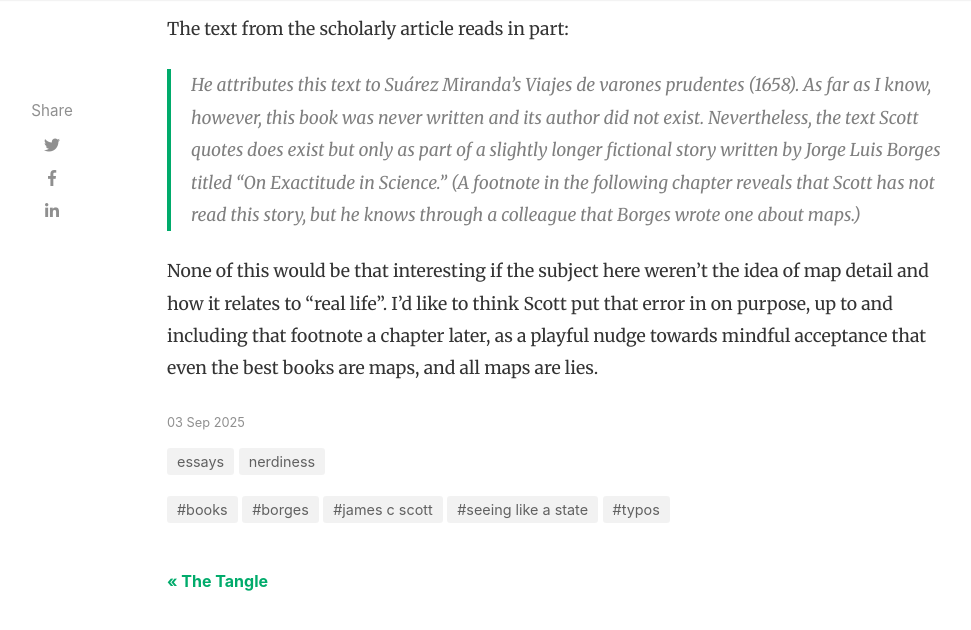
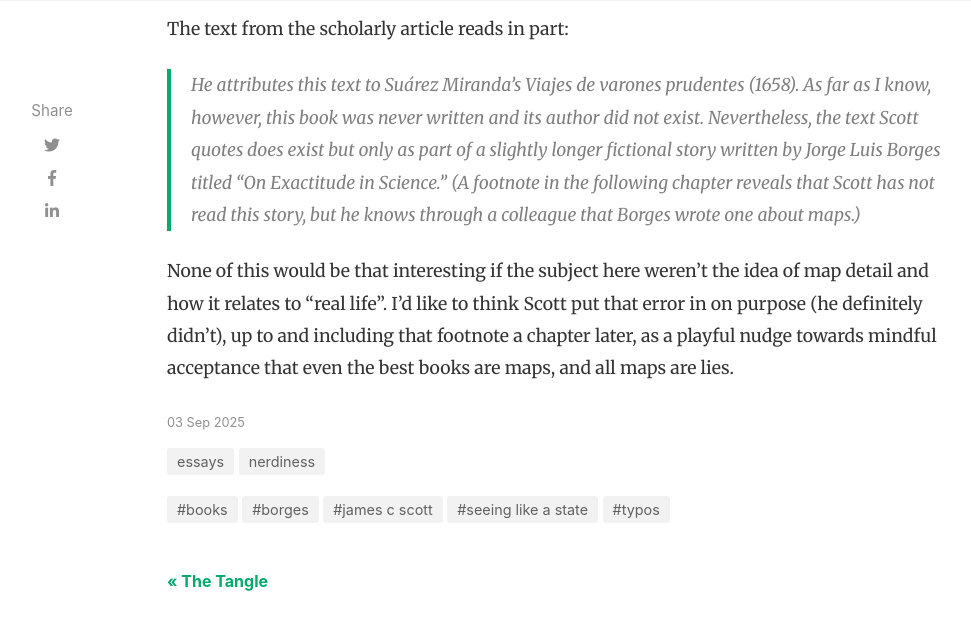
Before and after one commit to elialbert/elialbert.github.com, a Jekyll site: the page built from _posts/2025-09-03-adventures-in-wikipedia.md, in a window 1280 px wide and 900 px high, scrolled down 2333 px, cut to the strip 0-637 px from the top of the window. Shown: the top 630 px of the strip, without its empty margins (118-1089 px from the left). Built offline with Jekyll 4.4.1, drawn with Linux system fonts in a browser that asks for light colours; nearby versions of some CDN libraries.

Commit message:
Update Main Blog “2025-09-03-adventures-in-wikipedia”

```diff
--- a/_posts/2025-09-03-adventures-in-wikipedia.md
+++ b/_posts/2025-09-03-adventures-in-wikipedia.md
@@ -39,4 +39,4 @@ The text from the scholarly article reads in part:
 
 > He attributes this text to Suárez Miranda's Viajes de varones prudentes (1658). As far as I know, however, this book was never written and its author did not exist. Nevertheless, the text Scott quotes does exist but only as part of a slightly longer fictional story written by Jorge Luis Borges titled "On Exactitude in Science." (A footnote in the following chapter reveals that Scott has not read this story, but he knows through a colleague that Borges wrote one about maps.)
 
-None of this would be that interesting if the subject here weren't the idea of map detail and how it relates to "real life". I'd like to think Scott put that error in on purpose, up to and including that footnote a chapter later, as a playful nudge towards mindful acceptance that even the best books are maps, and all maps are lies.
+None of this would be that interesting if the subject here weren't the idea of map detail and how it relates to "real life". I'd like to think Scott put that error in on purpose (he definitely didn't), up to and including that footnote a chapter later, as a playful nudge towards mindful acceptance that even the best books are maps, and all maps are lies.
```
